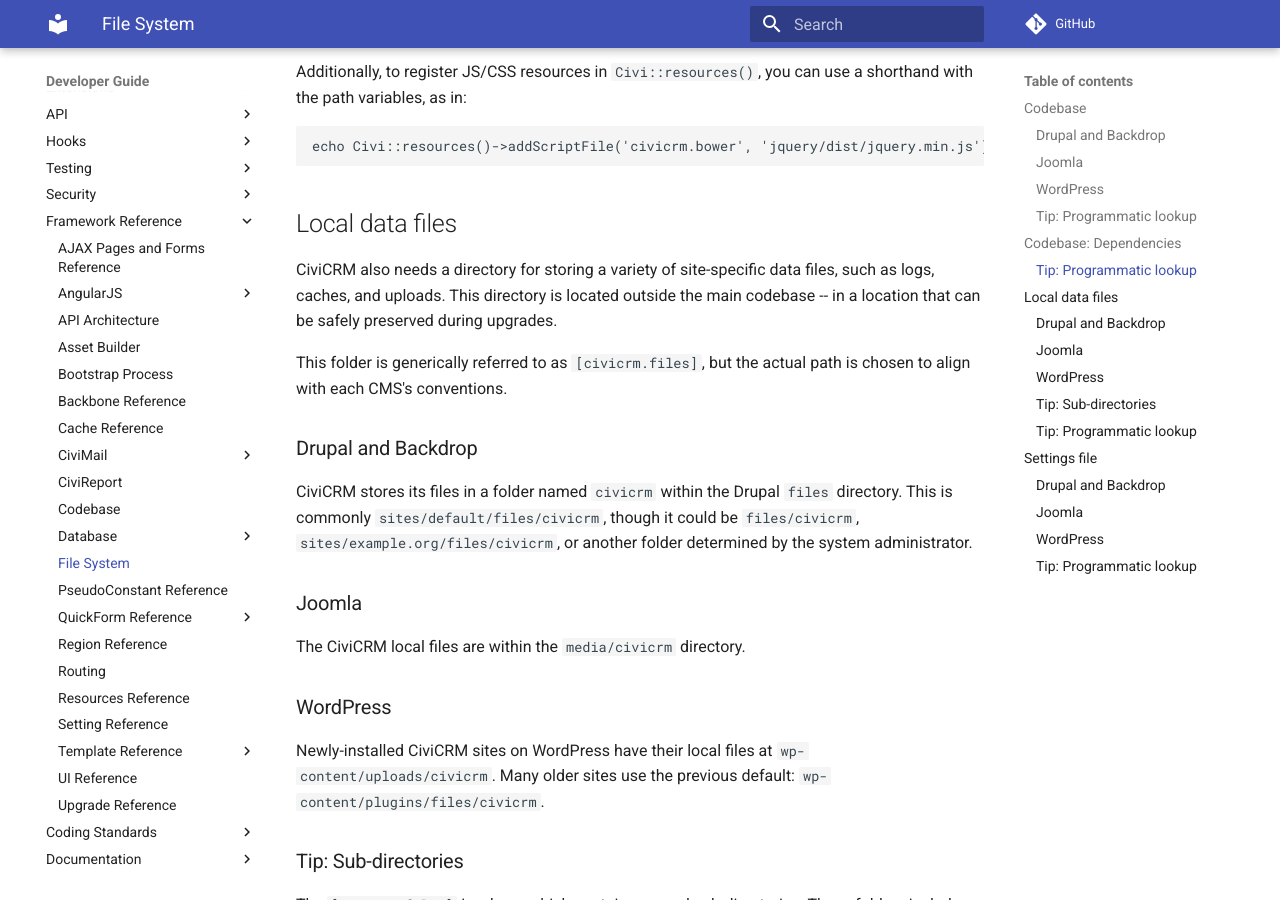
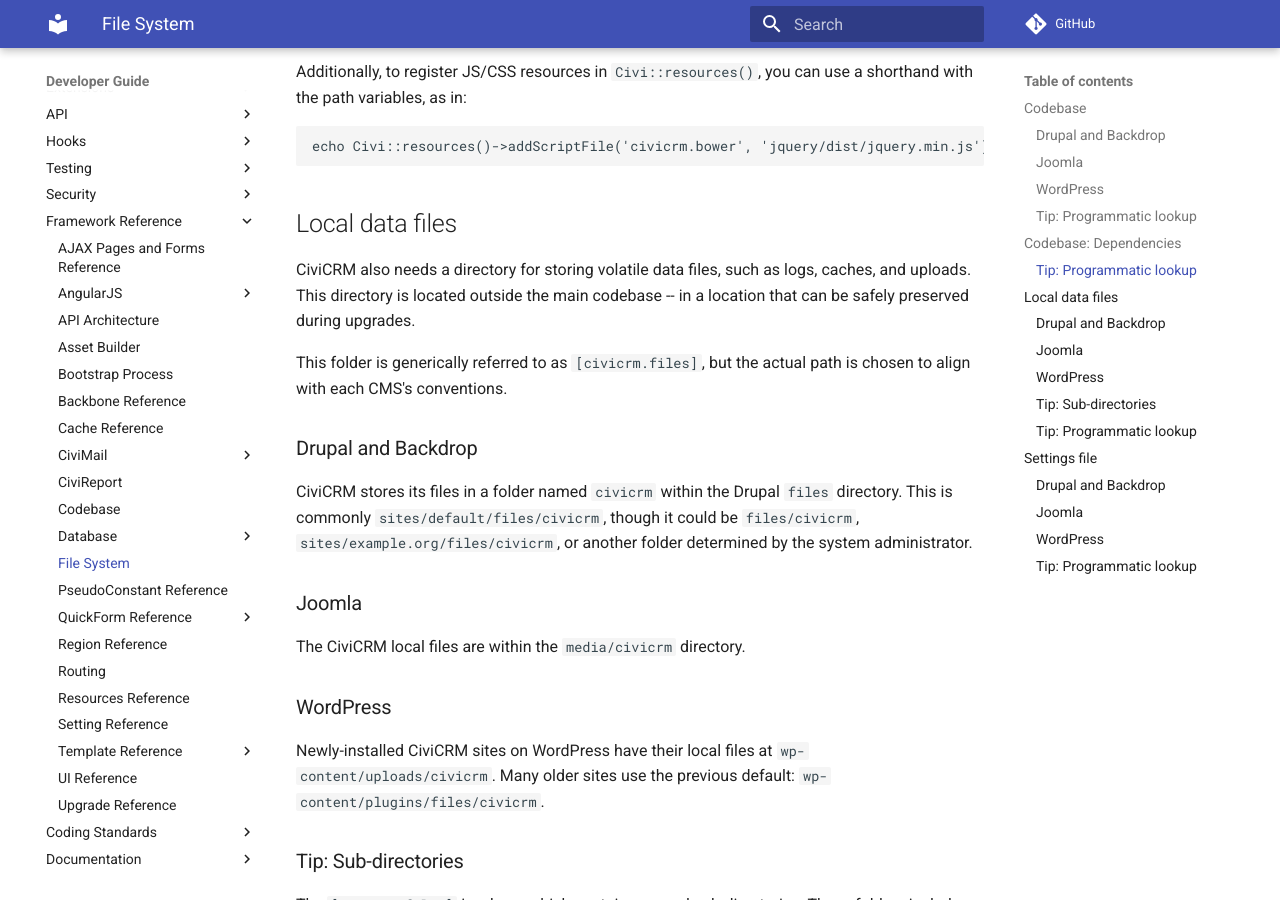
Before and after one commit to civicrm/civicrm-dev-docs, an MkDocs documentation site: the page built from docs/framework/filesystem.md, in a window 1280 px wide and 900 px high, scrolled down 2483 px. Built offline with MkDocs 1.6.1 and Material for MkDocs 9.7.7, drawn with Linux system fonts in a browser that asks for light colours; comment, search, counter and statistics services are not loaded; old or Windows-style settings are respelled for this version of MkDocs.

Commit message:
Update filesystem.md

```diff
--- a/docs/framework/filesystem.md
+++ b/docs/framework/filesystem.md
@@ -130,8 +130,8 @@
 
 ## Local data files
 
-CiviCRM also needs a directory for storing a variety of site-specific data
-files, such as logs, caches, and uploads.  This directory is located outside
+CiviCRM also needs a directory for storing volatile data files, such as
+logs, caches, and uploads.  This directory is located outside
 the main codebase -- in a location that can be safely preserved during
 upgrades.
 
```
